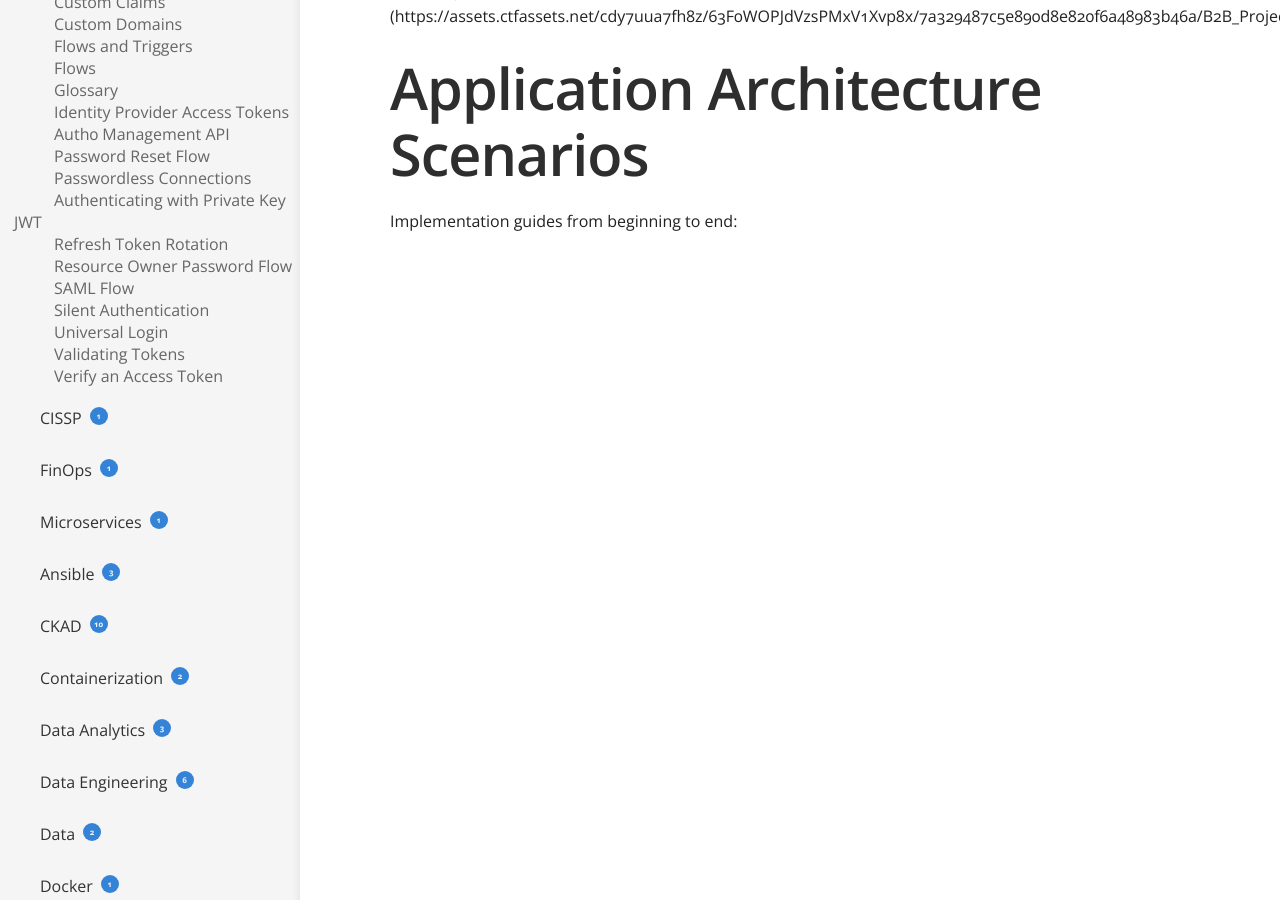
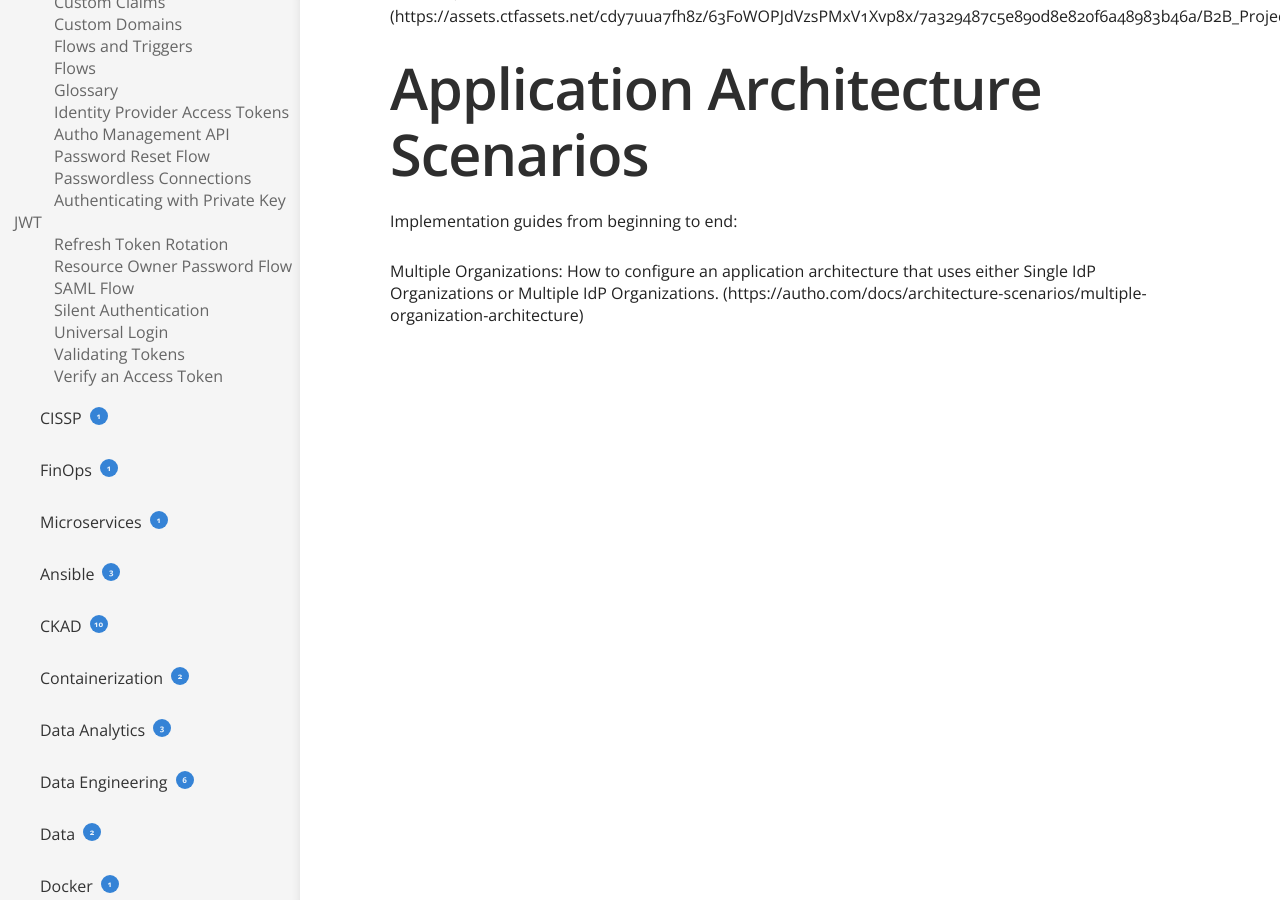
Before and after one commit to TABurrows/taburrows.github.io, a Jekyll site: the page built from _docs/Auth0/architectures.md, in a window 1280 px wide and 900 px high, scrolled down 446 px. Built offline with Jekyll 4.4.1, drawn with Linux system fonts in a browser that asks for light colours.

Commit message:
Updated Auth0 Notes

```diff
--- a/_docs/Auth0/architectures.md
+++ b/_docs/Auth0/architectures.md
@@ -15,3 +15,6 @@ B2B/B2E:    (https://assets.ctfassets.net/cdy7uua7fh8z/63F0WOPJdVzsPMxV1Xvp8x/7a
 ## Application Architecture Scenarios
 
 Implementation guides from beginning to end:
+
+Multiple Organizations: How to configure an application architecture that uses either Single IdP Organizations or Multiple IdP Organizations.
+    (https://auth0.com/docs/architecture-scenarios/multiple-organization-architecture)
```
